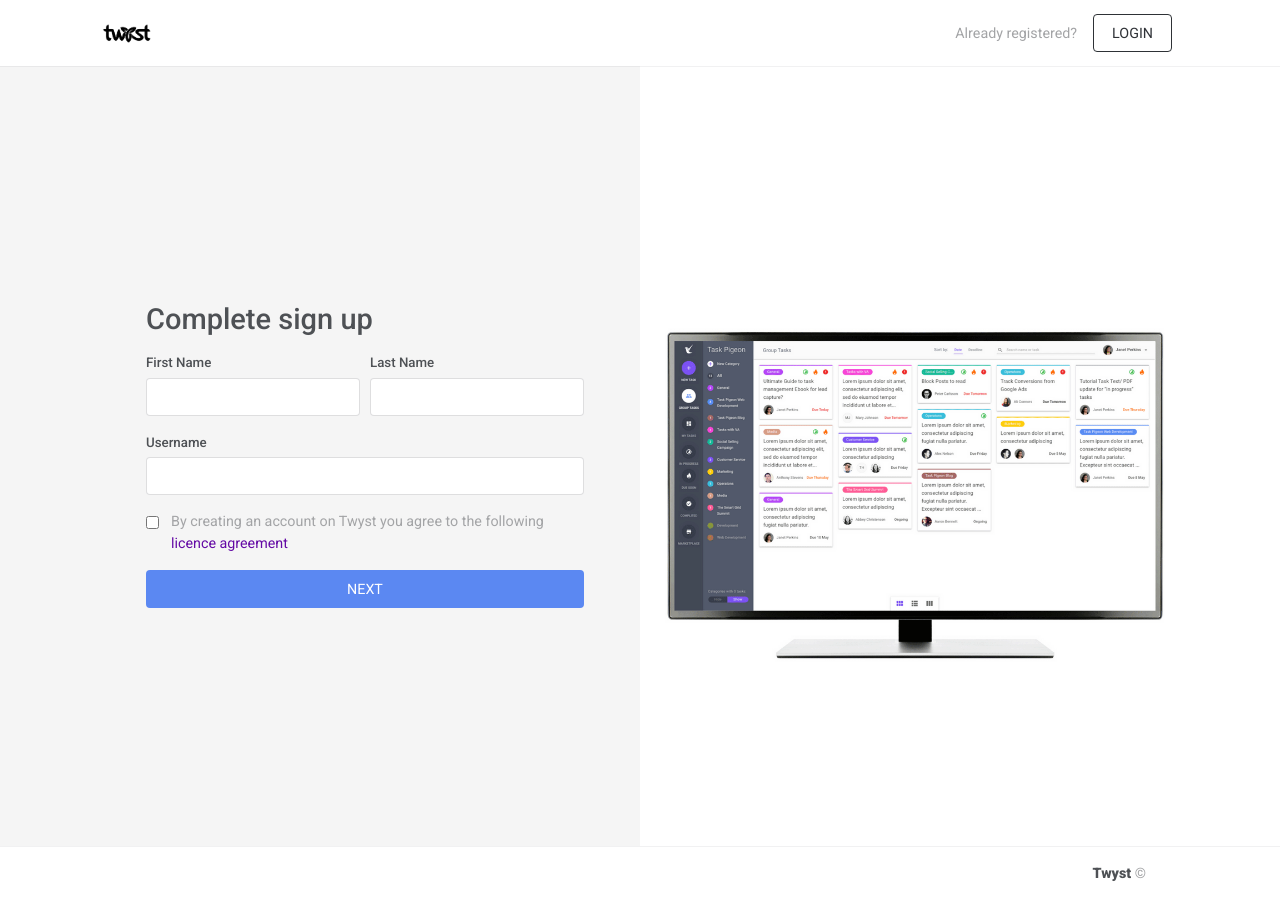
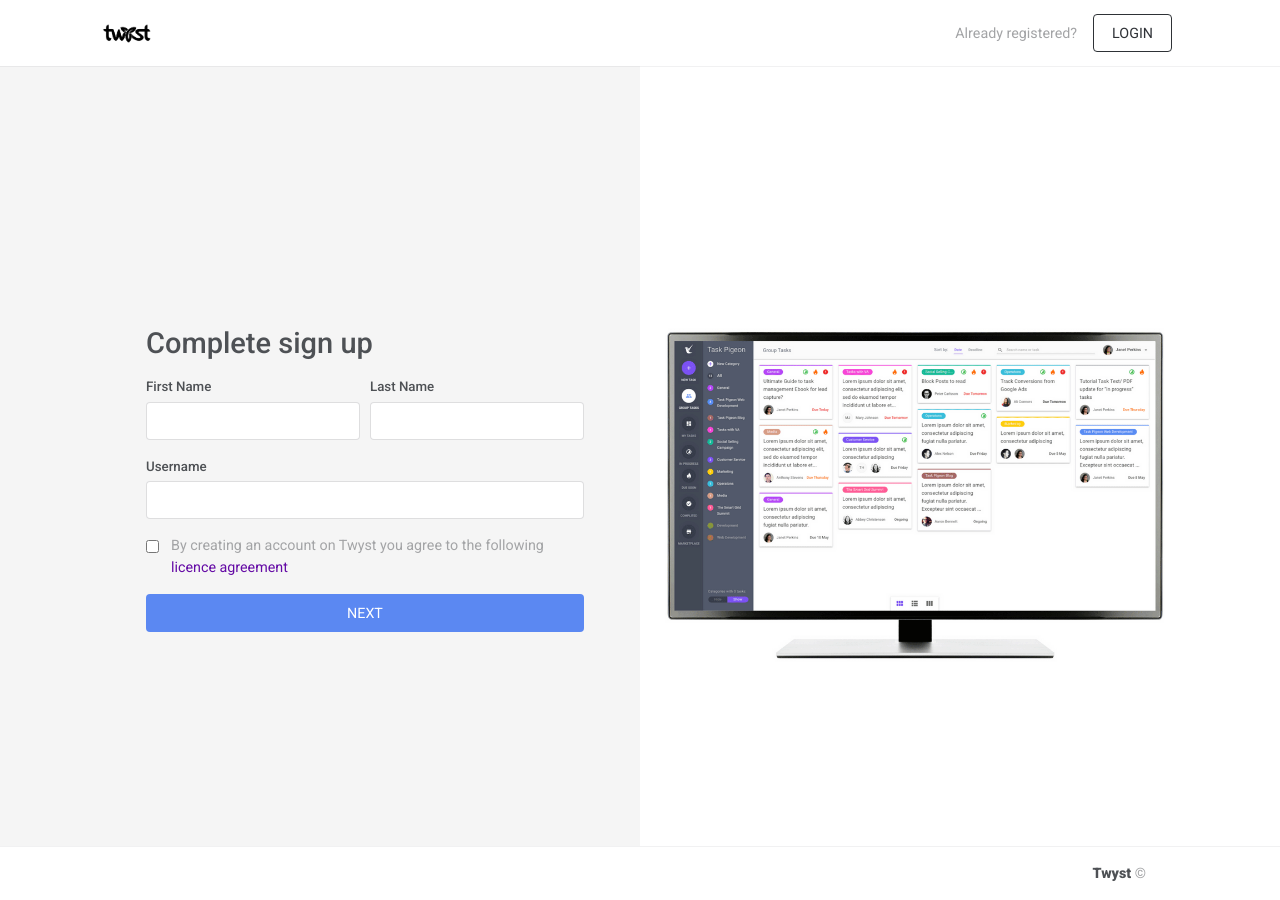
Before and after one commit to rendrap/dashboard-new, a Jekyll site: the page built from sign-in-2.html, in a window 1280 px wide. Built offline with Jekyll 4.4.1, drawn with Linux system fonts in a browser that asks for light colours; nearby versions of some CDN libraries.

Commit message:
sign-in-2: add padding-top on small screen

```diff
--- a/sign-in-2.html
+++ b/sign-in-2.html
@@ -7,7 +7,7 @@
   <div class="row h-100">
     <div class="right-side-white d-none d-md-block">
     </div>
-    <div class="col-md-6 align-self-center">
+    <div class="col-md-6 mt-5 align-self-center">
       <div class="container">
         <div class="col">
           <h2 class="heading">Complete sign up</h2>
```
